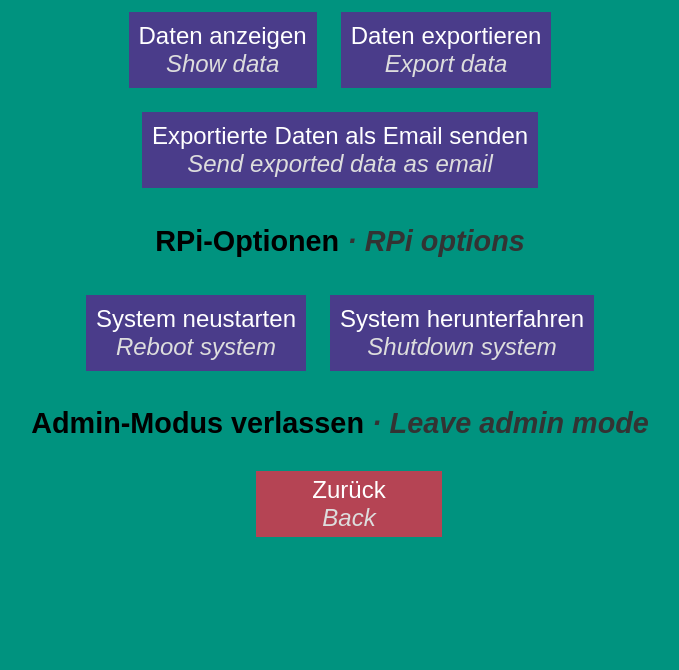
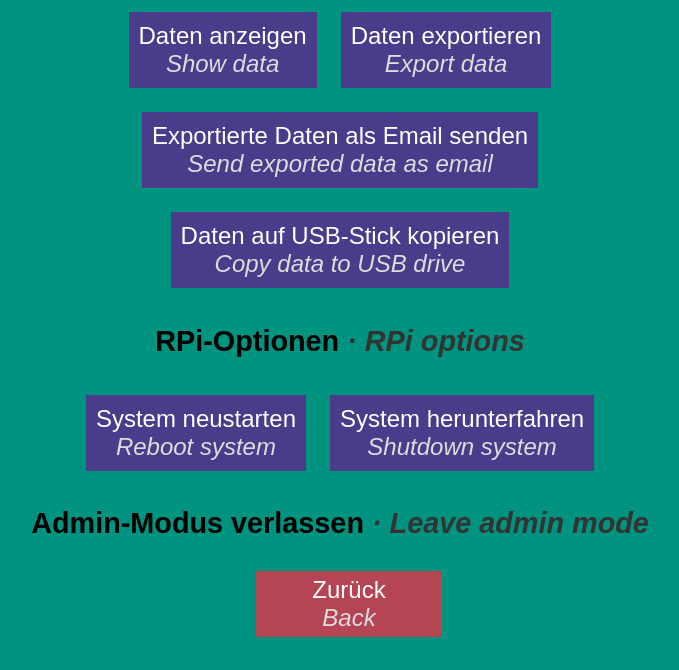
Before and after one commit to jknappe/access-log, a Flask app: page /admin in a window 1280 px wide. Shown: the part 130-800 px from the top of the page, without its empty margins (63-742 px from the left). Run offline with Flask 2, Linux system fonts and the light colour scheme; some libraries are stand-ins or nearby versions.

Commit message:
starts data2usb functionality

```diff
--- a/app.py
+++ b/app.py
@@ -474,6 +474,11 @@ def download_data():
         os.remove(csv_file);
     return excel.make_response_from_dict(d, file_type=extension_type, file_name=filename)
 
+@app.route('/data2usb')
+def data2usb():
+    return redirect(url_for('admin'))
+
+
 @app.route('/reboot')
 def reboot():
     os.system("sudo shutdown -r now")
--- a/templates/admin.html
+++ b/templates/admin.html
@@ -21,7 +21,9 @@
         </tr>
         <tr>
             <td colspan="2"><a href="{{ url_for('email_form') }}" class="admin-button">Exportierte Daten als Email senden<br /><i>Send exported data as email</i> </a></td>
-
+        </tr>
+        <tr>
+            <td colspan="2"><a href="{{ url_for('data2usb') }}" class="admin-button">Daten auf USB-Stick kopieren<br /><i>Copy data to USB drive</i> </a></td>
         </tr>
     </table>
 
```
